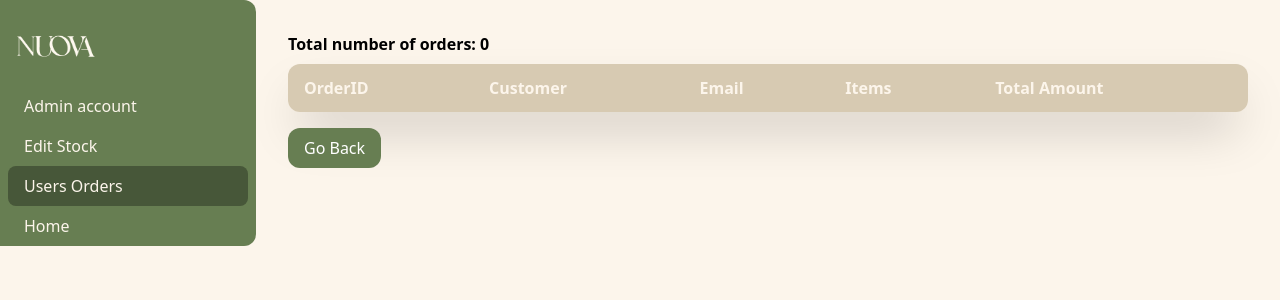
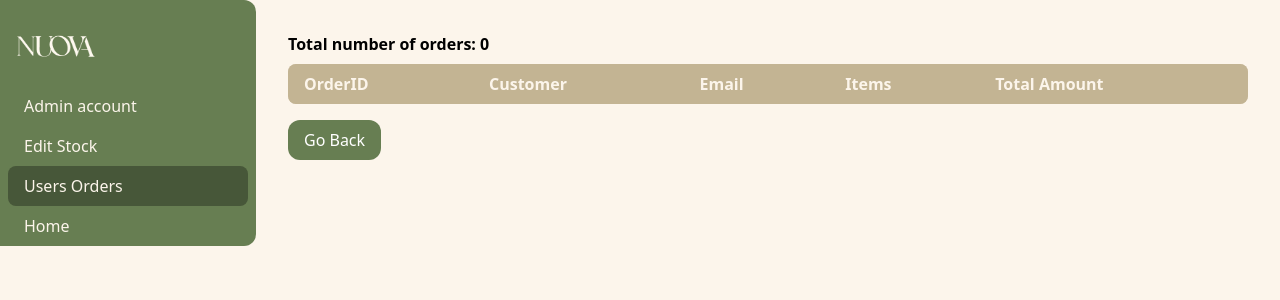
Before and after one commit to isimane/Comsetics-WebApplication, a Flask app: page /orders in a window 1280 px wide. Shown: the top 300 px of the page. Run offline with Flask 3, Linux system fonts and the light colour scheme; data that the repository does not hold is empty; some libraries are stand-ins or nearby versions.

Commit message:
Updated HTML structure and styling for orders and product tables

```diff
--- a/templates/accountadmin.html
+++ b/templates/accountadmin.html
@@ -97,7 +97,6 @@
                     <a href="{{ url_for('productTable') }}" class=" mx-2 hover:bg-[#3C4A30] rounded-lg hover:rounded-lg hover:opacity-80  duration-300 block py-2 px-4 hover:bg-opacity-75  font-poppins">Edit Stock</a>
                     <a href="{{ url_for('orders') }}" class=" mx-2 hover:bg-[#3C4A30] rounded-lg hover:rounded-lg hover:opacity-80  duration-300 block py-2 px-4 hover:bg-opacity-75  ">Users Orders</a>
                     <a href="{{ url_for('home') }}" class="mx-2 hover:bg-[#3C4A30] rounded-lg hover:rounded-lg hover:opacity-80  duration-300 block py-2 px-4 hover:bg-opacity-75 ">Home</a>
-
                 </nav>
             </aside>
 
--- a/templates/orders.html
+++ b/templates/orders.html
@@ -109,15 +109,15 @@
           </aside>
           <div class="flex-1 p-4 md:p-8 pl-0">
             <p class="font-bold mb-2">Total number of orders: {{ orders|length }}</p>
-              <div class="overflow-x-auto bg-light rounded-xl shadow-2xl">
-                  <table class="w-full border-collapse">
-                      <thead>
+            <div class="max-h-[73vh] overflow-y-auto rounded-lg">
+                <table class="w-full border-collapse overflow-y">
+                    <thead class="sticky top-0 bg-beige  z-10">
                           <tr class="bg-beige bg-opacity-65 text-light">
-                              <th class="px-4 py-3 text-left">OrderID</th>
-                              <th class="px-4 py-3 text-left">Customer</th>
-                              <th class="px-4 py-3 text-left">Email</th>
-                              <th class="px-4 py-3 text-left">Items</th>
-                              <th class="px-4 py-3 text-left">Total Amount</th>
+                              <th class="px-4 py-2 text-left">OrderID</th>
+                              <th class="px-4 py-2 text-left">Customer</th>
+                              <th class="px-4 py-2 text-left">Email</th>
+                              <th class="px-4 py-2 text-left">Items</th>
+                              <th class="px-4 py-2 text-left">Total Amount</th>
                           </tr>
                       </thead>
                       <tbody>
--- a/templates/productstable.html
+++ b/templates/productstable.html
@@ -91,9 +91,9 @@
                         Add New Product
                     </a>
                 </div>
-                <div class="overflow-x-auto bg-light rounded-xl shadow-2xl">
-                    <table class="w-full border-collapse">
-                        <thead>
+                <div class="max-h-[70vh] overflow-y-auto rounded-lg">
+                    <table class="w-full border-collapse overflow-y">
+                        <thead class="sticky top-0 bg-beige  z-10">
                             <tr class="bg-beige bg-opacity-65 text-light">
                                 <th class="px-4 py-3 text-left w-1/6">Image</th>
                                 <th class="px-4 py-3 text-left w-1/6">Name</th>
```
